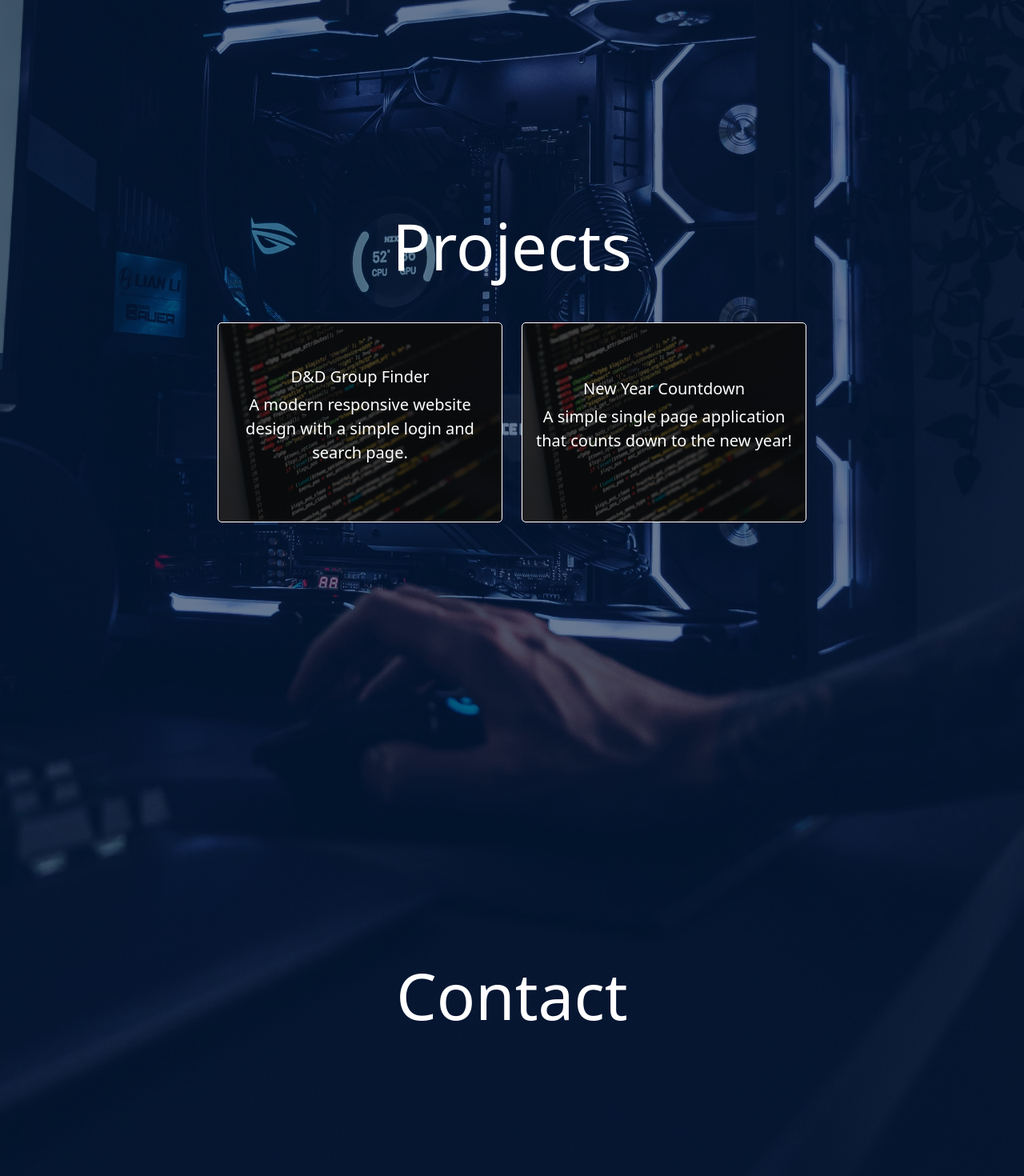
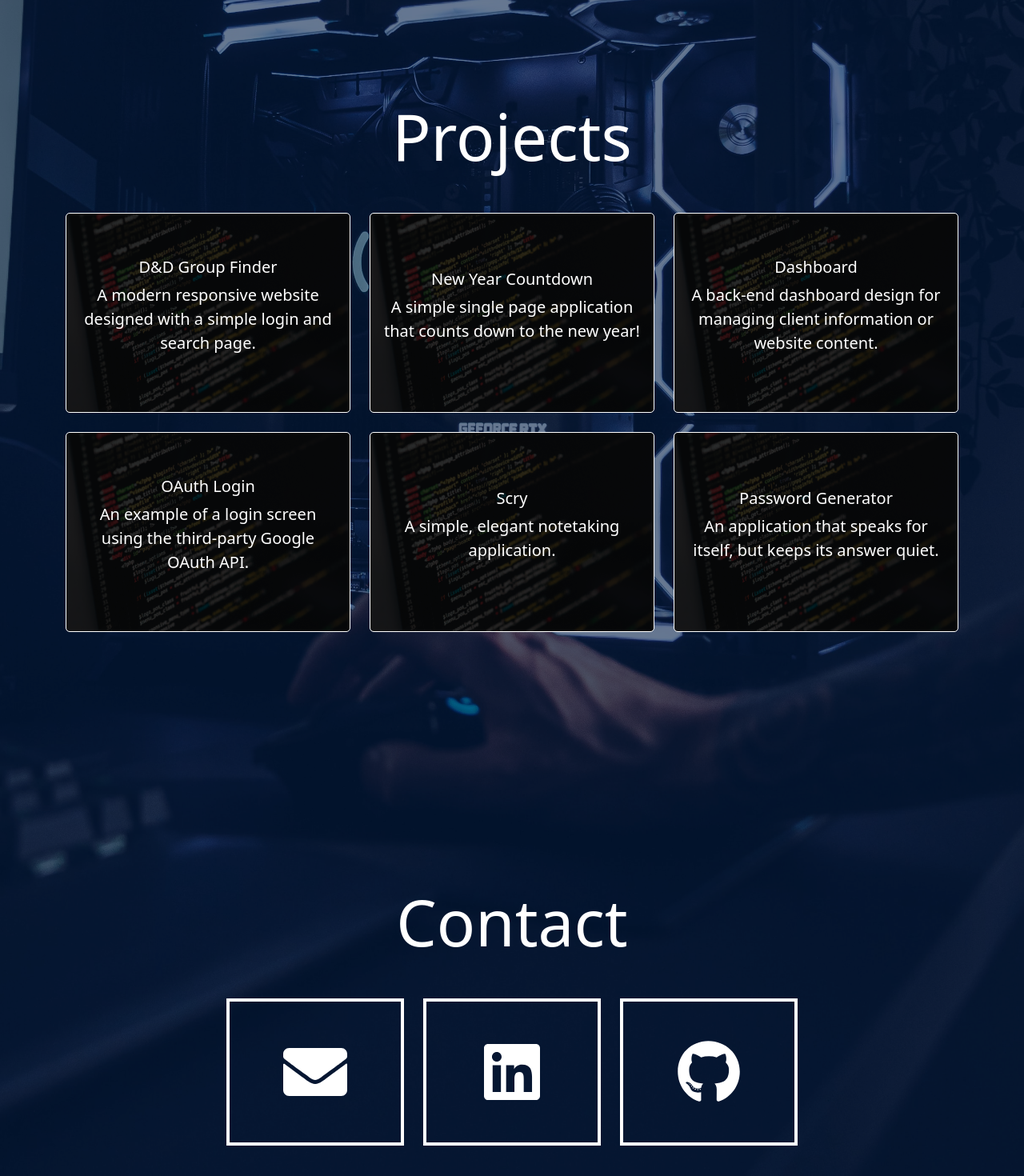
Before and after one commit to vodoris/portfolio, a React (Create React App) app: page / in a window 1280 px wide. Shown: the part 732-2202 px from the top of the page at 80% size. Built offline with nearby package versions, Linux system fonts and the light colour scheme.

Commit message:
completed several styling adjustments, set up the contact section with appropriate links, added extra dummy projects for the time being

```diff
--- a/package.json
+++ b/package.json
@@ -5,6 +5,8 @@
   "private": true,
   "dependencies": {
     "@fortawesome/fontawesome-svg-core": "^1.2.36",
+    "@fortawesome/free-brands-svg-icons": "^5.15.4",
+    "@fortawesome/free-regular-svg-icons": "^5.15.4",
     "@fortawesome/free-solid-svg-icons": "^5.15.4",
     "@fortawesome/react-fontawesome": "^0.1.15",
     "@testing-library/jest-dom": "^5.14.1",
@@ -14,6 +16,7 @@
     "gh-pages": "^3.2.3",
     "react": "^17.0.2",
     "react-dom": "^17.0.2",
+    "react-router-dom": "^5.2.0",
     "react-scripts": "4.0.3",
     "react-scroll": "^1.8.3",
     "web-vitals": "^1.1.2"
--- a/src/assets/main.css
+++ b/src/assets/main.css
@@ -11,7 +11,7 @@ body {
 }
 /* #0d6efd */
 
-.nav-header, .welcome-article {
+.nav-header, .welcome-article, .contact-article {
   max-width: 768px;
   padding-left: 15px;
   padding-right: 15px;
@@ -25,6 +25,9 @@ body {
 }
 .nav-header .nav-link {
   color: rgba(255, 255, 255, .5);
+}
+.nav-link:hover {
+  cursor: pointer;
 }
 .nav-header .active {
   color: #fff;
@@ -47,7 +50,17 @@ body {
   background-size: cover;
   background-position: center;
   -webkit-transition: all 0.3s ease-in-out;
-  box-shadow: inset 0 0 0 1000px rgba(0,0,0, 0.7);
+  box-shadow: inset 0 0 0 1000px rgba(0,0,0, 0.8);
+}
+
+/* Contact */
+.contact-icon-wrapper {
+  padding: 3rem;
+  border: 4px solid white;
+  -webkit-transition: all 0.3s ease-in-out;
+}
+.contact-icon-wrapper:hover {
+  background-color: black;
 }
 
 /* Desktop Only */
@@ -79,4 +92,9 @@ body {
   .welcome-cta {
     margin-top:1rem;
   }
+  .contact-icon-wrapper {
+    padding: 2rem;
+    width: 60%;
+    margin: 0 auto 1rem;
+  }
 }
--- a/src/components/App.js
+++ b/src/components/App.js
@@ -9,7 +9,7 @@ const App = () => {
   const articlesData = [
     {
       id: 1,
-      title: 'Welcome Test',
+      title: 'Welcome',
       component: <WelcomeBlurb />
     },
     {
--- a/src/components/ContactInfo.js
+++ b/src/components/ContactInfo.js
@@ -1,12 +1,47 @@
 import React from 'react';
 
+import { library } from '@fortawesome/fontawesome-svg-core'
+import { fab } from '@fortawesome/free-brands-svg-icons'
+import { faEnvelope } from '@fortawesome/free-solid-svg-icons'
+import { FontAwesomeIcon } from '@fortawesome/react-fontawesome'
+
+library.add(fab, faEnvelope);
+
 const ContactInfo = () => {
+
+  const iconData = [
+    { name: 'email', type: faEnvelope, link: 'mailto:mattgilbert042@gmail.com' },
+    { name: 'linkedin', type: ['fab', 'linkedin'], link: 'https://www.linkedin.com/in/matthewrgilbert/' },
+    { name: 'github', type: ['fab', 'github'], link: 'https://github.com/vodoris' },
+  ]
+
+  const icons = iconData.map(icon => {
+    return (
+      <div key={icon.name} className="col-xs-12 col-md-4">
+        <a href={icon.link} target="_blank" rel="noreferrer">
+          <div className="contact-icon-wrapper">
+            <FontAwesomeIcon
+              icon={icon.type}
+              color="white"
+              className="contact-icon"
+              size="5x"
+            />
+          </div>
+        </a>
+      </div>
+    )
+  })
+
   return (
     <article className="contact-article d-flex vh-100 mx-auto">
       <div className="justify-content-center align-self-center w-100">
 
         <h1 className="display-1 text-center mb-5">Contact</h1>
-
+        <div className="container">
+          <div className="row justify-content-md-center text-center">
+            {icons}
+          </div>
+        </div>
 
       </div>
     </article>
--- a/src/components/WelcomeBlurb.js
+++ b/src/components/WelcomeBlurb.js
@@ -10,11 +10,11 @@ const WelcomeBlurb = () => {
 
         <h1 className="display-1">I'm Matt.</h1>
         <p className="lead">A proficient Software Developer from
-          Birmingham, AL with years of experience in modern day web development methodologies and
+          Birmingham, Alabama with years of experience in modern day web development methodologies and
           frameworks.</p>
         <hr className="my-4" />
         <p className="lead">
-          Below, you will find various projects. Each example demonstrates the quality of the deliverables I can offer.
+          Choose a project below. Each example demonstrates the quality of the deliverables I can offer.
           If you have any questions, please reach out to me here.
         </p>
         <div className="text-center">
--- a/src/utils/projects.js
+++ b/src/utils/projects.js
@@ -4,7 +4,7 @@ const projectsData = [
   {
     id: 1,
     title: 'D&D Group Finder',
-    description: 'A modern responsive website design with a simple login and search page.',
+    description: 'A modern responsive website designed with a simple login and search page.',
     image: image
   },
   {
@@ -12,6 +12,30 @@ const projectsData = [
     title: 'New Year Countdown',
     description: 'A simple single page application that counts down to the new year!',
     image: image
+  },
+  {
+    id: 3,
+    title: 'Dashboard',
+    description: 'A back-end dashboard design for managing client information or website content.',
+    image: image
+  },
+  {
+    id: 4,
+    title: 'OAuth Login',
+    description: 'An example of a login screen using the third-party Google OAuth API.',
+    image: image
+  },
+  {
+    id: 5,
+    title: 'Scry',
+    description: 'A simple, elegant notetaking application.',
+    image: image
+  },
+  {
+    id: 6,
+    title: 'Password Generator',
+    description: 'An application that speaks for itself, but keeps its answer quiet.',
+    image: image
   }
 ];
 
```
Also changed, not shown: 1 other file (tests, documents, lock files or other folders).
